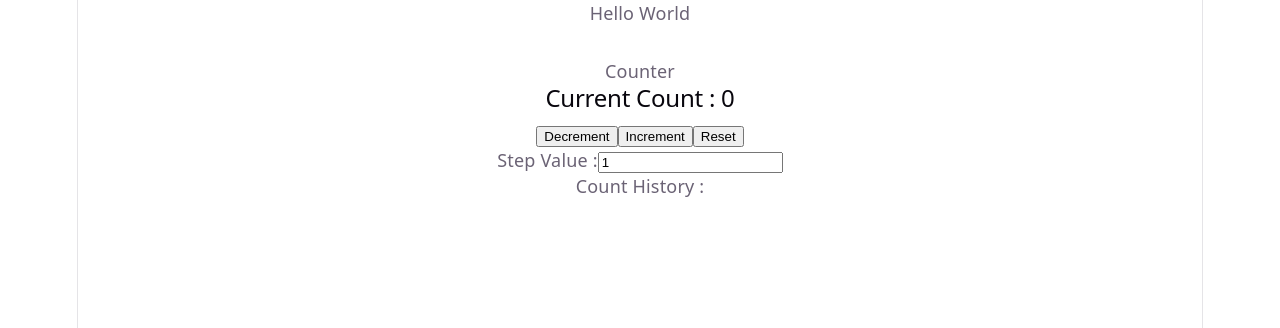
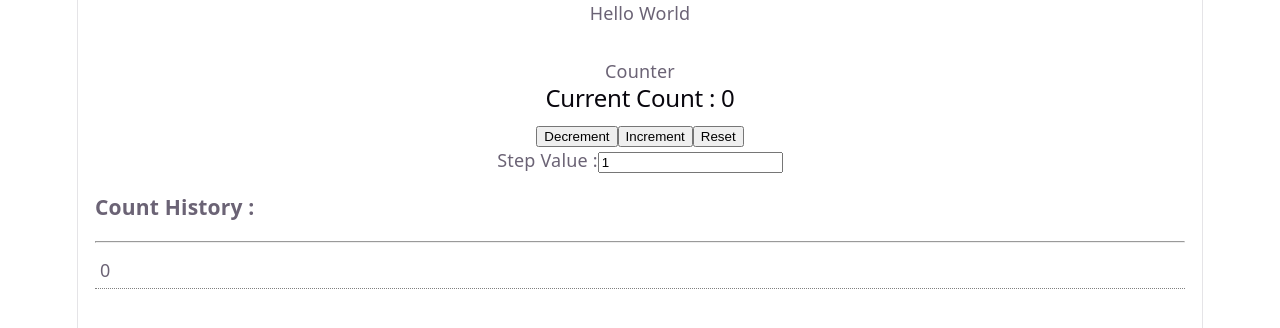
Before and after one commit to divzmadhu/mod-10-lab-01-react-counter-with-useEffect, a React (Vite) app: page / in a window 1280 px wide. Shown: the top 328 px of the page. Built offline with nearby package versions, Linux system fonts and the light colour scheme.

Commit message:
Style and format count history display

```diff
--- a/src/App.css
+++ b/src/App.css
@@ -5,3 +5,12 @@
   border-radius: 8px;
 
 }
+
+.count-history {
+    text-align: left;
+}
+
+.history-item {
+    border-bottom: 1px dotted gray;
+    padding: 5px;
+}
--- a/src/components/AdvancedCounter.tsx
+++ b/src/components/AdvancedCounter.tsx
@@ -5,18 +5,18 @@ export default function AdvancedCounter() {
 
     const [count, setCount] = useState<number>(0);
 
-    const [history, setHistory] = useState<number[]>([]);
+    const [history, setHistory] = useState<number[]>([0]);
 
     const [step, setStep] = useState<number>(1)
 
     function handleIncrement() {
         setCount(count + step);
-        setHistory([...history,count+step]);
+        setHistory([...history, count + step]);
     }
 
     function handleDecrement() {
         setCount(count - step);
-        setHistory([...history,count-step]);
+        setHistory([...history, count - step]);
     }
 
     function handleReset() {
@@ -45,11 +45,18 @@ export default function AdvancedCounter() {
                 />
             </div>
 
-            <div>
-                Count History : {history.join(", ")}
-            </div>
+            <div className= "count-history">
+            <h3>Count History :</h3>
+            <hr />
+            {history.map((item, index) => (
+                <div key={index} className="history-item">
+                    {item}
 
+                </div>
+            ))}
         </div>
+
+        </div >
 
     )
 
```
